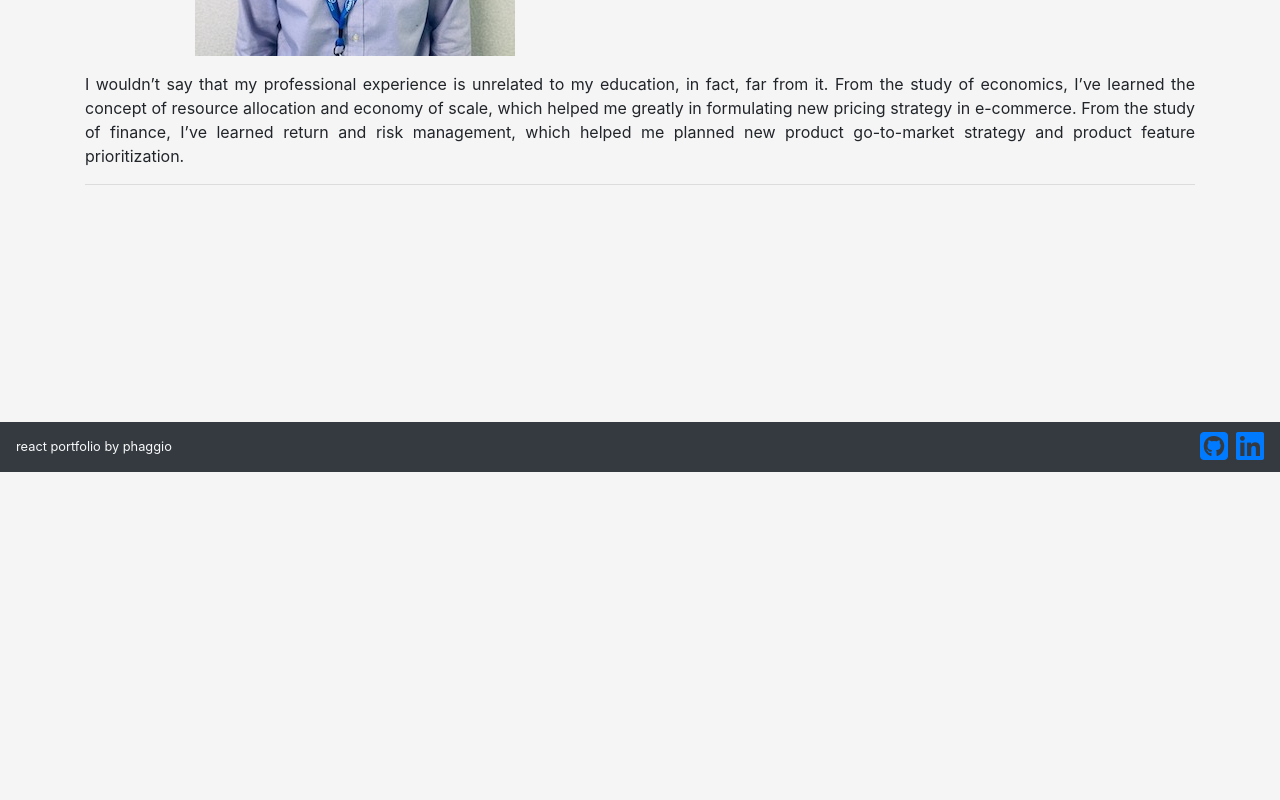
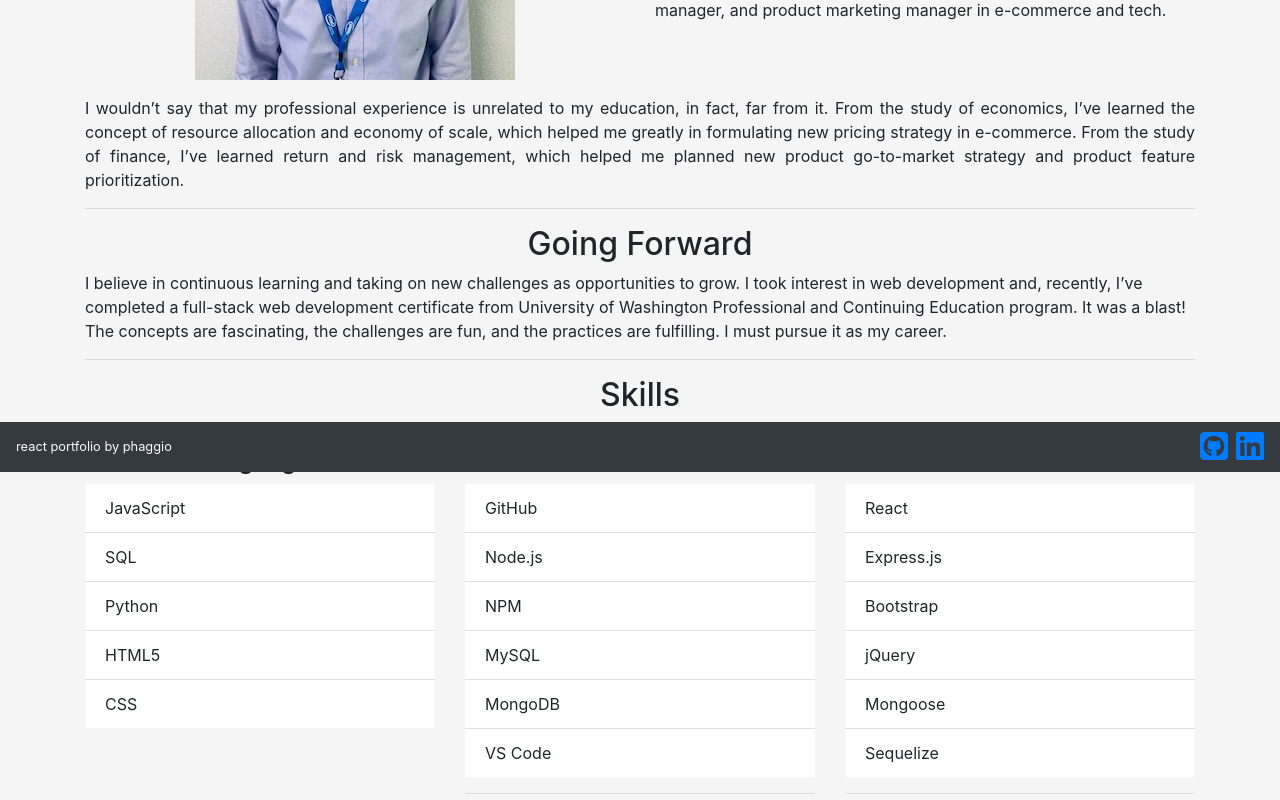
Before and after one commit to phaggio/react-portfolio, a React (Create React App) app: page /#/ in a window 1280 px wide. Shown: the part 328-1128 px from the top of the page. Before the commit the page ends 800 px from the top, so only its background shows below. Built offline with nearby package versions, Linux system fonts and the light colour scheme.

Commit message:
update skills section

```diff
--- a/src/pages/Home.js
+++ b/src/pages/Home.js
@@ -12,7 +12,7 @@ const Home = () => {
 	const content = aboutMe ? aboutMe[0] : {};
 	return (
 		<div>
-			<Container>
+			<Container other="pt-4">
 				<Row>
 					<Col size="12 md-6 lg-6" other="d-flex justify-content-center">
 						<div>
@@ -40,12 +40,57 @@ const Home = () => {
 						</div>
 					</Col>
 
+					<Col size="12">
+						<div>
+							<h2 className="text-center">Going Forward</h2>
+							<p>{content.goingForward}</p>
+							<hr />
+						</div>
+					</Col>
 
+					<Col size="12">
+						<div>
+							<h2 className="text-center">Skills</h2>
+							<br />
+						</div>
+					</Col>
 
+					<Col size="12 md-4">
+						<div className="d-flex flex-column align-items-center">
+							<h4 className="text-center text-md-left">Languages</h4>
+							<ul className="list-group list-group-flush w-100">
+								{content.languages.map(lang =>
+									<li className="list-group-item text-center text-md-left" key={lang}>{lang}</li>
+								)}
+							</ul>
+							<hr />
+						</div>
+					</Col>
+					<Col size="12 md-4">
+						<div>
+							<h4 className="text-center text-md-left">Tools</h4>
+							<ul className="list-group list-group-flush w-100">
+								{content.tools.map(tool =>
+									<li className="list-group-item text-center text-md-left" key={tool}>{tool}</li>
+								)}
+							</ul>
+							<hr />
+						</div>
+					</Col>
+					<Col size="12 md-4">
+						<div>
+							<h4 className="text-center text-md-left">Framework/Libraries</h4>
+							<ul className="list-group list-group-flush w-100">
+								{content.libraries.map(lib =>
+									<li className="list-group-item text-center text-md-left" key={lib}>{lib}</li>
+								)}
+							</ul>
+							<hr />
+						</div>
+					</Col>
 
 				</Row>
 			</Container>
-
 		</div>
 	)
 }
```
